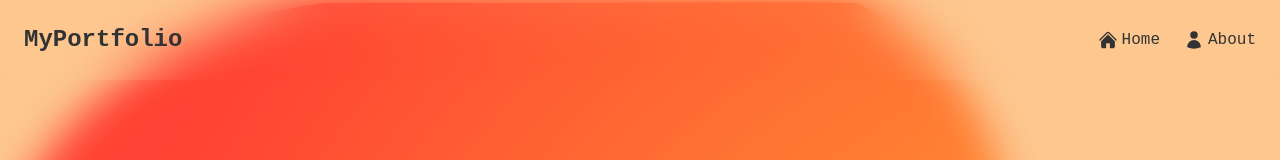
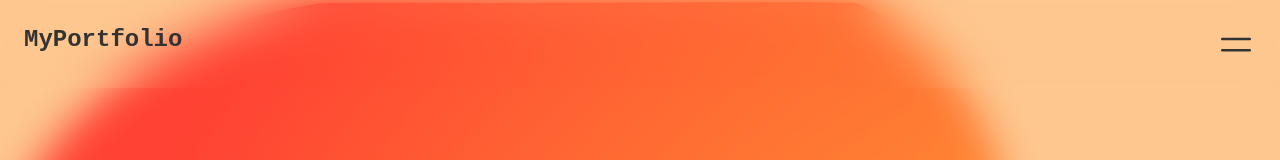
Before and after one commit to dillguill/dillguill.github.io, a Next.js app: page / in a window 1280 px wide. Shown: the top 160 px of the page. Built offline with nearby package versions, Linux system fonts and the light colour scheme.

Commit message:
Updated navbar

```diff
--- a/src/app/components/Navbar.js
+++ b/src/app/components/Navbar.js
@@ -1,17 +1,12 @@
-import { HomeIcon, UserIcon, BriefcaseIcon, EnvelopeIcon } from '@heroicons/react/24/solid';
+import { Bars2Icon } from '@heroicons/react/24/solid';
 
 const Navbar = () => {
   return (
     <nav className="fixed top-0 left-0 right-0 z-30 flex justify-between p-4 md:p-6 bg-opacity-40 backdrop-blur-lg">
   <div className="text-xl md:text-2xl font-bold">MyPortfolio</div>
-  <ul className="flex space-x-4 md:space-x-6 text-sm md:text-base">
-    <li className="flex items-center space-x-1">
-      <HomeIcon className="h-4 w-4 md:h-5 md:w-5" />
-      <a href="#home" className="hover:underline">Home</a>
-    </li>
-    <li className="flex items-center space-x-1">
-      <UserIcon className="h-4 w-4 md:h-5 md:w-5" />
-      <a href="#about" className="hover:underline">About</a>
+  <ul className="">
+    <li className="">
+      <Bars2Icon className="h-10 w-10 md:h-15 md:w-15" />
     </li>
   </ul>
 </nav>
```
